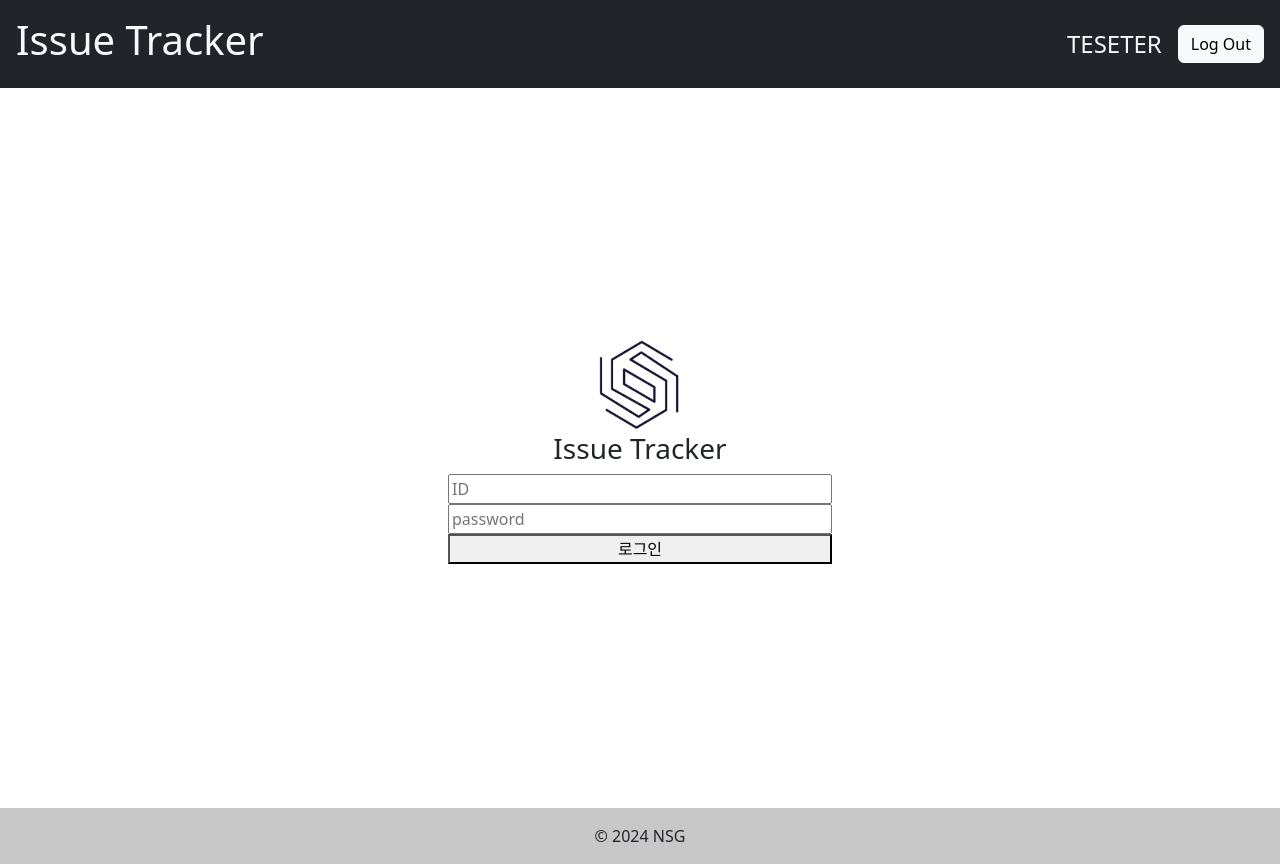
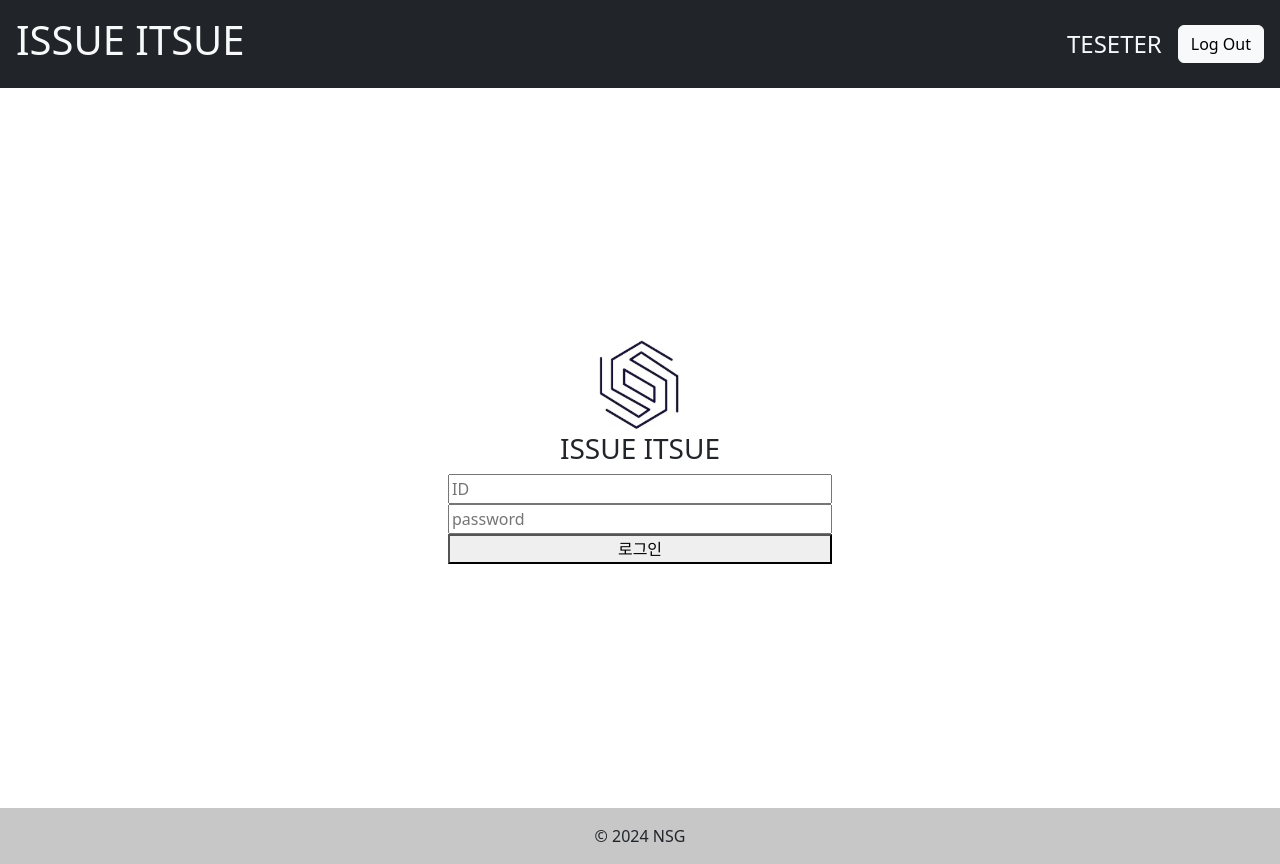
Before and after one commit to SSSSoGong/issue-tracker-client, a React (Create React App) app: page /login in a window 1280 px wide. Built offline with nearby package versions, Linux system fonts and the light colour scheme.

Commit message:
update : css 수정

```diff
--- a/src/components/MainHeader.js
+++ b/src/components/MainHeader.js
@@ -4,7 +4,7 @@ import { propTypes } from "react-bootstrap/esm/Image";
 import Links from "../styles/Links.module.css"
 import { useNavigate } from "react-router-dom";
 
-const title = "Issue Tracker"
+const title = "ISSUE ITSUE"
 
 
 const logOutClicked = (navigate, setUserInfo) => {
@@ -26,7 +26,7 @@ function MainHeader_login({userName, setUserInfo}){
                 </Link>
             </div>
             <div className="d-flex align-items-center">
-                <div className="text-light fs-4 pe-3">
+                <div className="text-light fs-4 pe-3" style={{userSelect:"none"}}>
                     {userName}
                 </div>
                 <a href="#" className="btn btn-light" onClick={() => logOutClicked(navigate, setUserInfo)}>Log Out</a>
--- a/src/routes/Login.js
+++ b/src/routes/Login.js
@@ -60,7 +60,7 @@ function Login({userInfo, setUserInfo}) {
                         <div className={`${style.userFrame}`} onChange={handleInputChange}>
                             <div className={`${style.imageFrame}`}>
                                 <img className={`${style.logoImage}`} src="/logoImage.png" alt="로고" />
-                                <h3 className={`${style.title}`}>Issue Tracker</h3>
+                                <h3 className={`${style.title}`}>ISSUE ITSUE</h3>
                             </div>
                             <UserInput
                                 type="text"
--- a/src/styles/Login.module.css
+++ b/src/styles/Login.module.css
@@ -25,3 +25,7 @@
     height : 100px;
     width : 120px;
 }
+
+.title {
+    user-select: none;
+}
```
